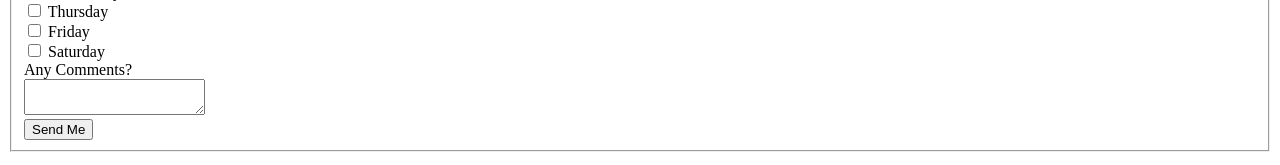
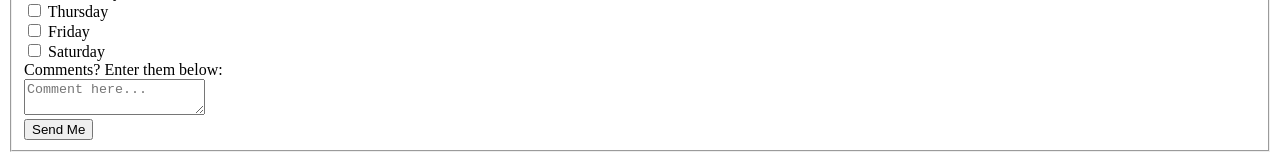
Before and after one commit to ChrisMurphy973/itmd361-lab4, a plain HTML site: page index.html in a window 1280 px wide. Shown: the part 391-556 px from the top of the page. Drawn offline with Linux system fonts and the light colour scheme.

Commit message:
Update index.html

```diff
--- a/index.html
+++ b/index.html
@@ -76,9 +76,9 @@
                 <label>Saturday</label>
               </div>
           <div>
-            <label>Any Comments?</label>
+            <label>Comments? Enter them below:</label>
               <div>
-                <textarea name="comments_field"></textarea>
+                <textarea name="comments_field" id="comments" placeholder="Comment here..."></textarea>
               </div>
           </div>
           <input type="hidden" name="hidden_field" value="cmurphy11@hawk.iit.edu">
```
